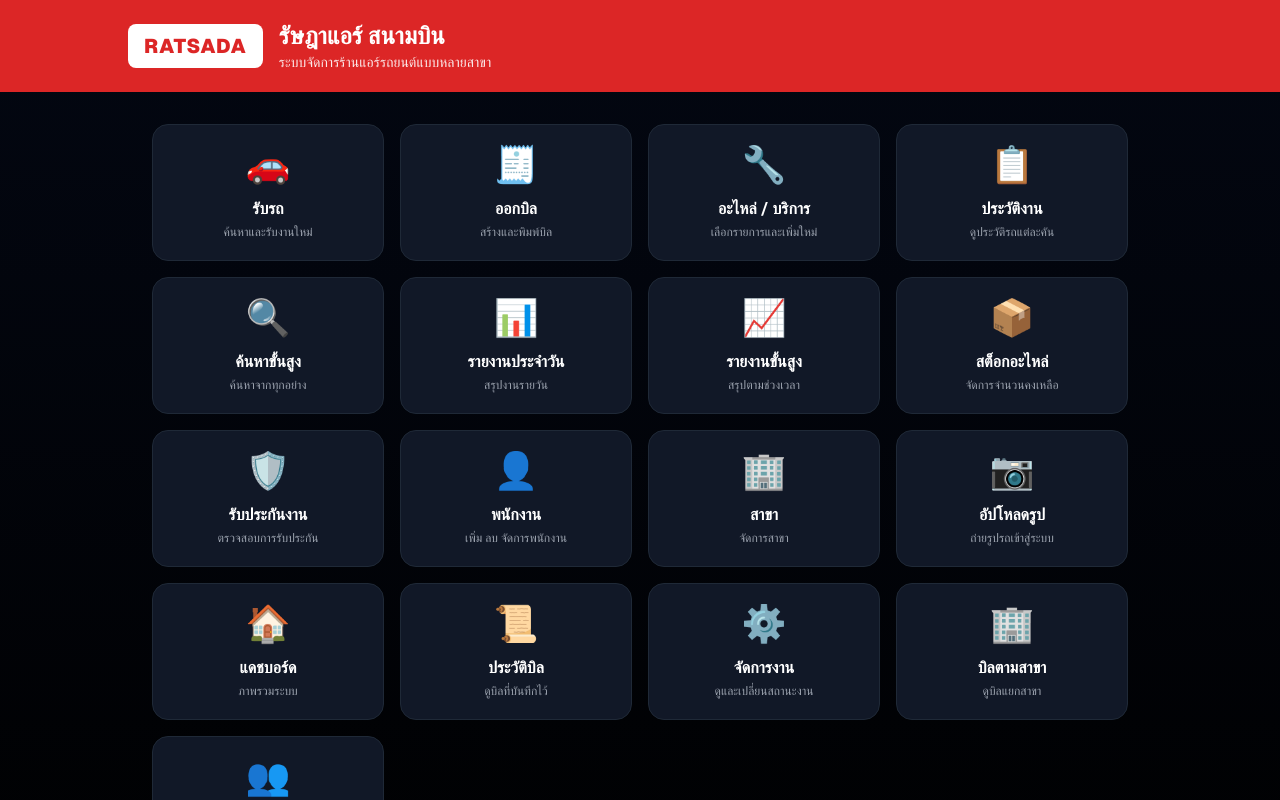
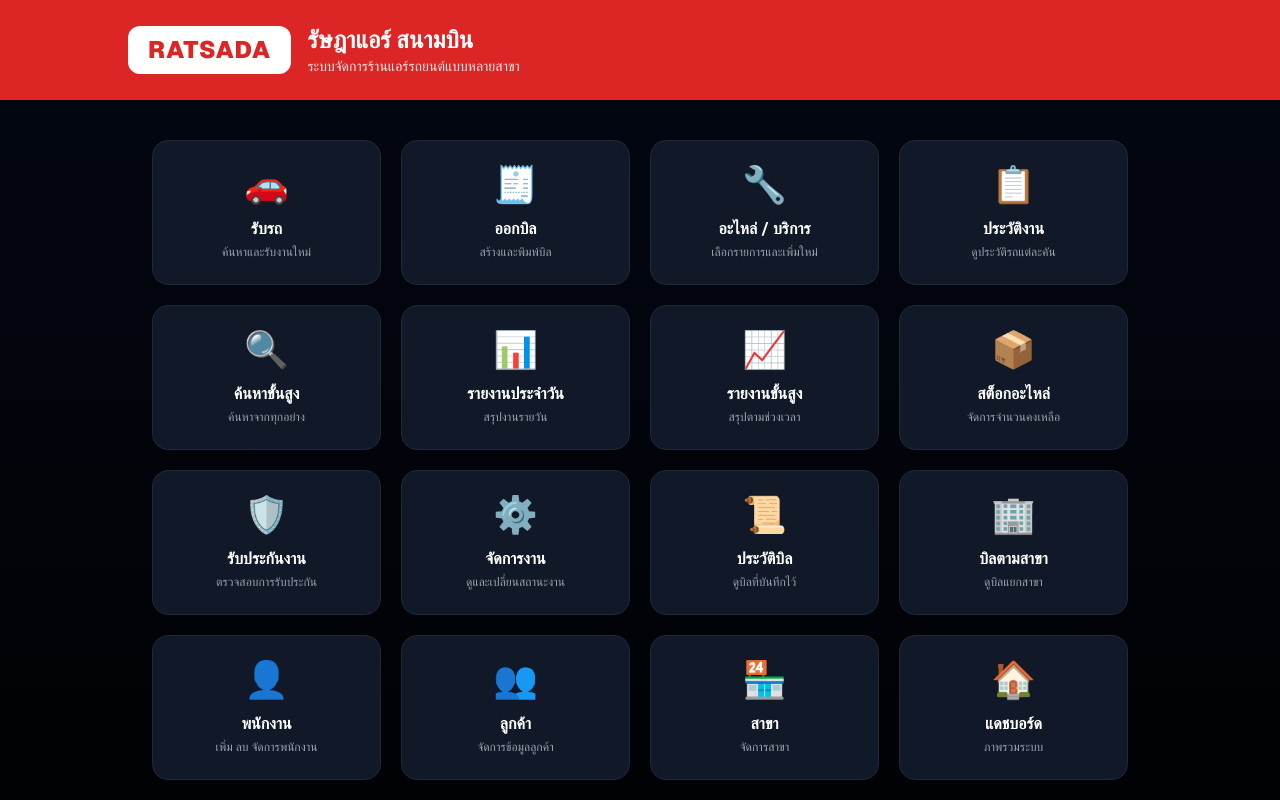
Before and after one commit to nutsumarketing69-sketch/land-finance, a Next.js app: page / in a window 1280 px wide. Shown: the top 800 px of the page. Built offline with nearby package versions, Linux system fonts and the light colour scheme.

Commit message:
Update page.tsx

```diff
--- a/app/page.tsx
+++ b/app/page.tsx
@@ -9,22 +9,21 @@ export default function HomePage() {
     { name: 'รายงานขั้นสูง', desc: 'สรุปตามช่วงเวลา', href: '/report-advanced', icon: '📈' },
     { name: 'สต็อกอะไหล่', desc: 'จัดการจำนวนคงเหลือ', href: '/stock', icon: '📦' },
     { name: 'รับประกันงาน', desc: 'ตรวจสอบการรับประกัน', href: '/warranty', icon: '🛡️' },
+    { name: 'จัดการงาน', desc: 'ดูและเปลี่ยนสถานะงาน', href: '/jobs', icon: '⚙️' },
+    { name: 'ประวัติบิล', desc: 'ดูบิลที่บันทึกไว้', href: '/bills', icon: '📜' },
+    { name: 'บิลตามสาขา', desc: 'ดูบิลแยกสาขา', href: '/bills-by-branch', icon: '🏢' },
     { name: 'พนักงาน', desc: 'เพิ่ม ลบ จัดการพนักงาน', href: '/employees', icon: '👤' },
-    { name: 'สาขา', desc: 'จัดการสาขา', href: '/branches', icon: '🏢' },
+    { name: 'ลูกค้า', desc: 'จัดการข้อมูลลูกค้า', href: '/customers', icon: '👥' },
+    { name: 'สาขา', desc: 'จัดการสาขา', href: '/branches', icon: '🏪' },
+    { name: 'แดชบอร์ด', desc: 'ภาพรวมระบบ', href: '/dashboard', icon: '🏠' },
     { name: 'อัปโหลดรูป', desc: 'ถ่ายรูปรถเข้าสู่ระบบ', href: '/upload', icon: '📷' },
-    { name: 'แดชบอร์ด', desc: 'ภาพรวมระบบ', href: '/dashboard', icon: '🏠' },
-    { name: 'ประวัติบิล', desc: 'ดูบิลที่บันทึกไว้', href: '/bills', icon: '📜' },
-    { name: 'จัดการงาน', desc: 'ดูและเปลี่ยนสถานะงาน', href: '/jobs', icon: '⚙️' },
-    { name: 'บิลตามสาขา', desc: 'ดูบิลแยกสาขา', href: '/bills-by-branch', icon: '🏢' },
-    { name: 'ลูกค้า', desc: 'จัดการข้อมูลลูกค้า', href: '/customers', icon: '👥' },
   ]
 
   return (
     <div className="min-h-screen bg-gradient-to-b from-gray-950 to-black text-white">
-      {/* Header */}
-      <header className="bg-red-600 px-6 py-5">
+      <header className="bg-red-600 px-6 py-6">
         <div className="max-w-5xl mx-auto flex items-center gap-4">
-          <div className="bg-white text-red-600 font-black px-4 py-2 rounded-lg text-xl tracking-wider">
+          <div className="bg-white text-red-600 font-black px-5 py-2 rounded-xl text-2xl tracking-wider">
             RATSADA
           </div>
           <div>
@@ -34,14 +33,13 @@ export default function HomePage() {
         </div>
       </header>
 
-      {/* Menu Grid */}
-      <main className="max-w-5xl mx-auto px-6 py-8">
-        <div className="grid grid-cols-2 sm:grid-cols-3 lg:grid-cols-4 gap-4">
+      <main className="max-w-5xl mx-auto px-6 py-10">
+        <div className="grid grid-cols-2 sm:grid-cols-3 lg:grid-cols-4 gap-5">
           {menus.map((menu) => (
             <a
               key={menu.href}
               href={menu.href}
-              className="group bg-gray-900 hover:bg-gray-800 border border-gray-800 hover:border-red-600/50 rounded-2xl p-5 text-center transition-all duration-200"
+              className="group bg-gray-900 hover:bg-gray-800 border border-gray-800 hover:border-red-500/60 rounded-2xl p-6 text-center transition-all duration-200 hover:shadow-lg hover:shadow-red-900/20"
             >
               <div className="text-4xl mb-3">{menu.icon}</div>
               <div className="font-semibold text-white group-hover:text-red-400">
@@ -52,8 +50,7 @@ export default function HomePage() {
           ))}
         </div>
 
-        {/* Footer */}
-        <footer className="mt-12 text-center text-gray-500 text-sm space-y-1">
+        <footer className="mt-14 text-center text-gray-500 text-sm space-y-1">
           <p>Tel. 099-4102559 , 076-602429</p>
           <p>201/2 หมู่ที่ 5 ถนนสนามบินเมืองใหม่ ตำบลเทพกระษัตรี อำเภอถลาง จังหวัดภูเก็ต 83110</p>
         </footer>
```
